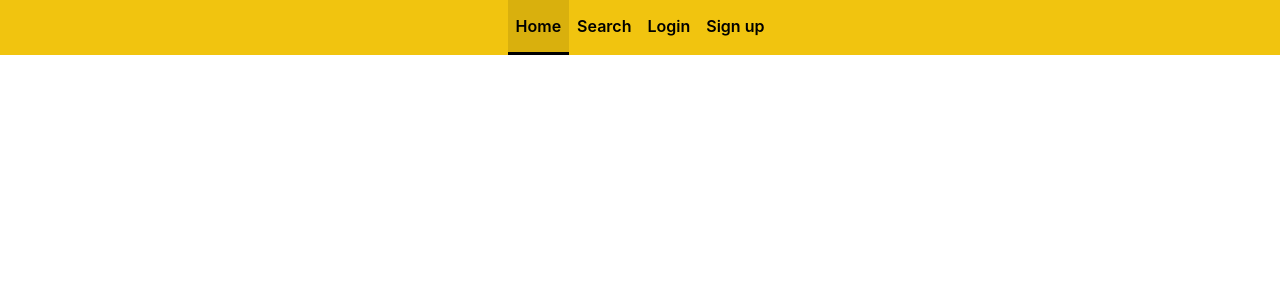
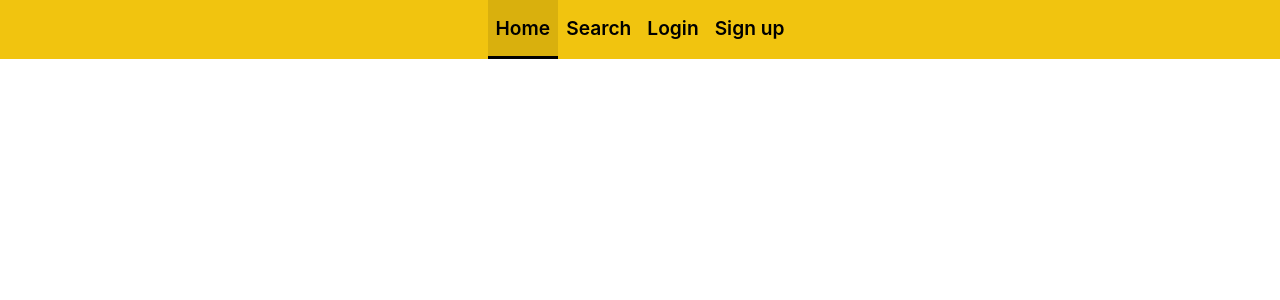
Before and after one commit to Backins/node-project-esgi, a React (Create React App) app in the folder client/: page / in a window 1280 px wide. Shown: the top 300 px of the page. Built offline with nearby package versions, Linux system fonts and the light colour scheme.

Commit message:
Correctif font navbar

```diff
--- a/client/src/components/NavBar/index.js
+++ b/client/src/components/NavBar/index.js
@@ -11,13 +11,20 @@ const useStyles = makeStyles(theme => ({
     '*': {
       padding: '0',
       margin: '0'
+    },
+    html: {
+      height: '100%'
+    },
+    body: {
+      height: '100%'
     }
   },
   menu: {
     listStyle: 'none',
     display: 'flex',
     justifyContent: 'center',
-    backgroundColor: '#f1c40f'
+    backgroundColor: '#f1c40f',
+    fontSize: '1.2rem'
   },
   item: {
     display: 'flex'
```
